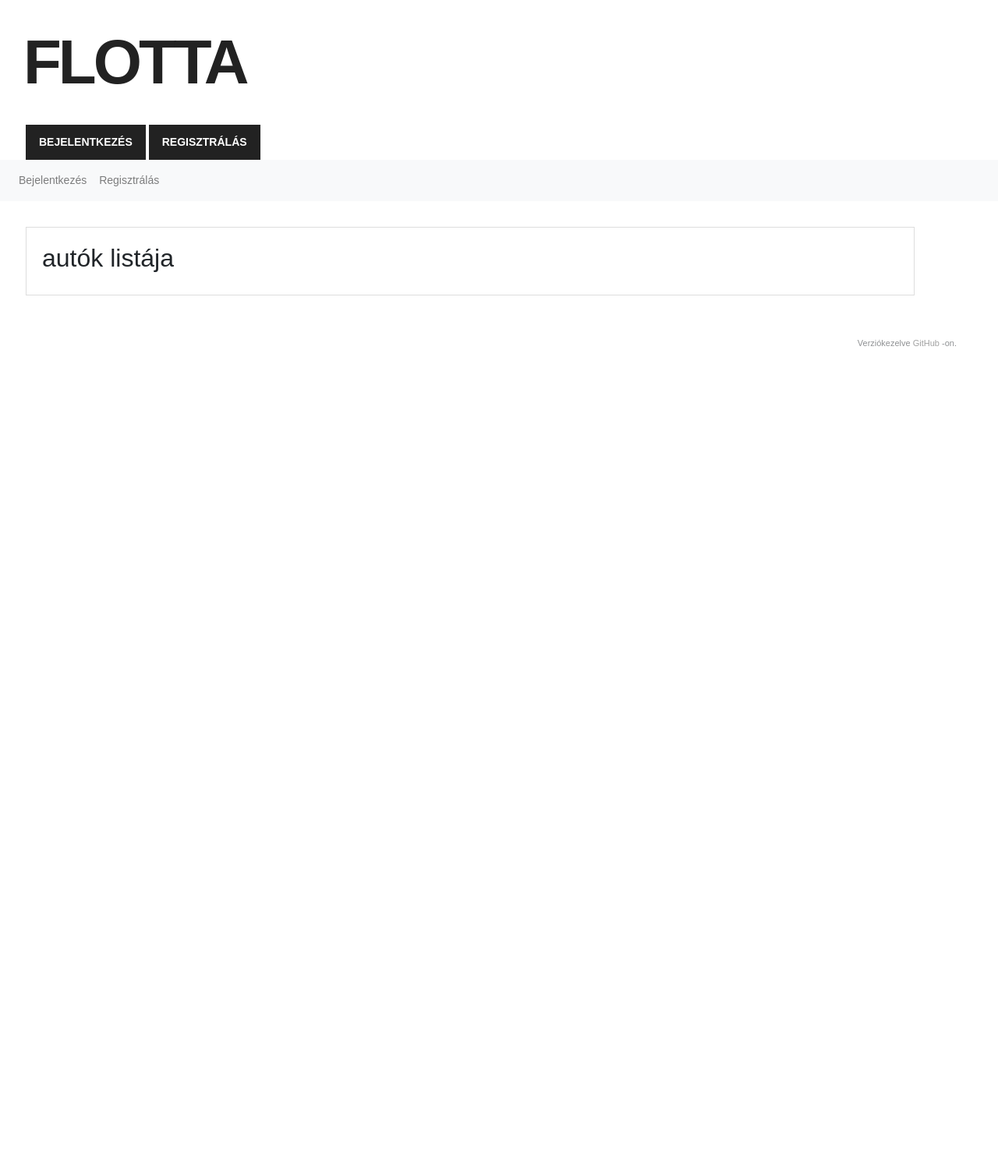
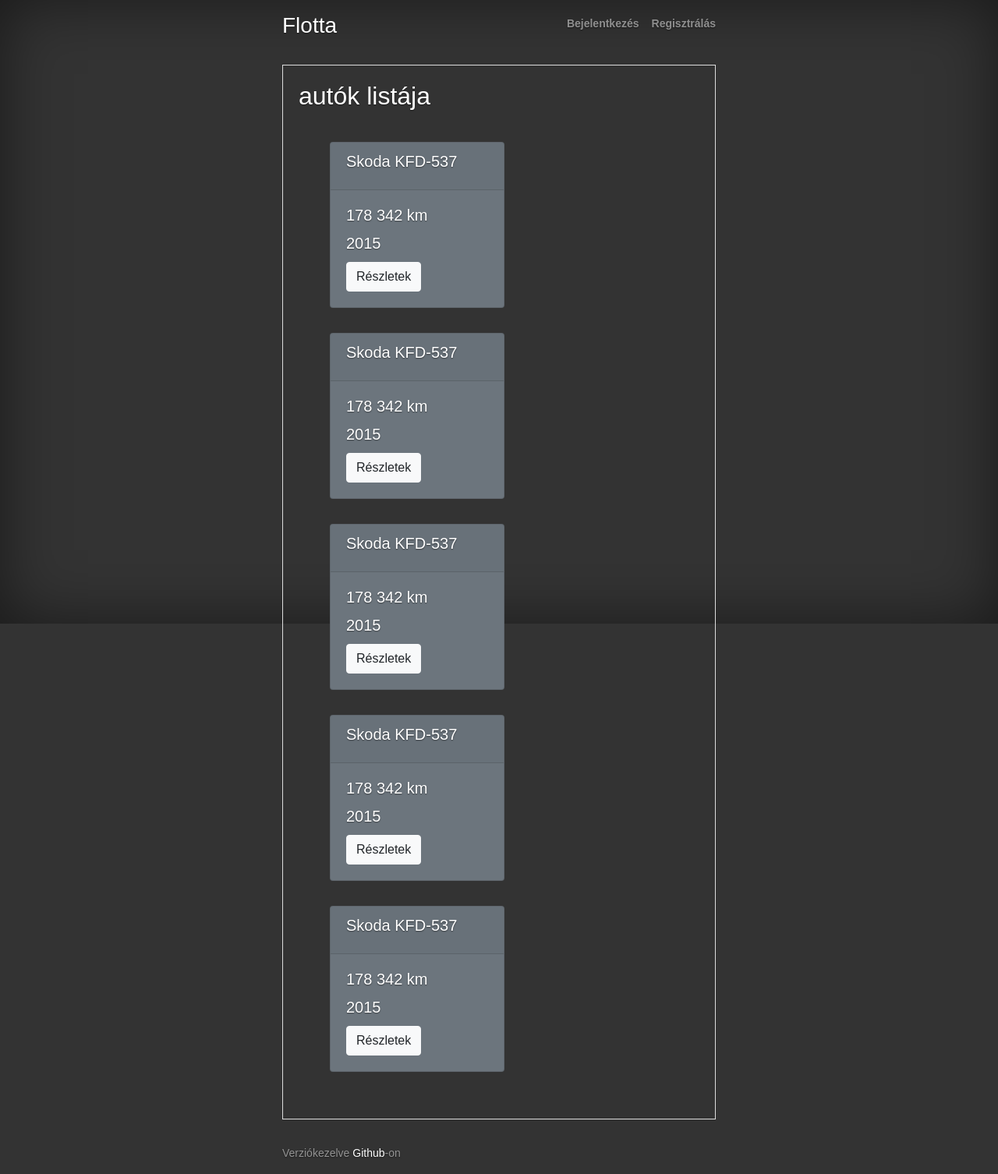
Before and after one commit to IcySmoke/Terran_proba, a PHP site: template application/view/car/index.php in a window 1280 px wide. Shown: the whole page at 78% size. Before the commit the page ends 444 px from the top, so only its background shows below. Run offline with PHP 8.4, Linux system fonts and the light colour scheme; the template is opened without the code that fills it, so the values that code supplies are empty; some libraries are stand-ins or nearby versions.

Commit message:
some design

```diff
--- a/application/controller/home.php
+++ b/application/controller/home.php
@@ -14,8 +14,8 @@ class Home extends Controller
     {
         header('location: ' . URL . 'user/login');
         // load views
-        require APP . 'view/_templates/header.php';
-        require APP . 'view/home/index.php';
-        require APP . 'view/_templates/footer.php';
+//        require APP . 'view/_templates/header.php';
+//        require APP . 'view/home/index.php';
+//        require APP . 'view/_templates/footer.php';
     }
 }
--- a/application/view/_templates/footer.php
+++ b/application/view/_templates/footer.php
@@ -1,6 +1,9 @@
-    <div class="footer">
-        Verziókezelve <a href="https://github.com/IcySmoke/Terran_proba" target="_blank"> GitHub</a> -on.
-    </div>
+    <footer class="mastfoot mt-auto">
+        <div class="inner">
+            <p>Verziókezelve <a href="https://github.com/IcySmoke/Terran_proba">Github</a>-on</p>
+        </div>
+    </footer>
+</div>
 
     <script src="//code.jquery.com/jquery-3.5.1.min.js"></script>
 
--- a/application/view/_templates/header.php
+++ b/application/view/_templates/header.php
@@ -12,22 +12,14 @@
     <link href="<?php echo URL; ?>css/style.css" rel="stylesheet">
 </head>
 <body>
-    <!-- logo -->
-    <div class="logo">
-        FLOTTA
-    </div>
 
-    <!-- navigation -->
-    <div class="navigation">
-        <a href="<?php echo URL; ?>">bejelentkezés</a>
-        <a href="<?php echo URL; ?>user/register">regisztrálás</a>
-    </div>
-
-    <nav class="navbar navbar-expand-lg navbar-light bg-light">
-        <div class="collapse navbar-collapse" id="navbarNavAltMarkup">
-            <div class="navbar-nav">
-                <a class="nav-item nav-link <?php if($_SERVER['REQUEST_URI'] == '/user/login'){ ?>active<?php } ?>" href="<?php echo URL; ?>">Bejelentkezés</a>
-                <a class="nav-item nav-link <?php if($_SERVER['REQUEST_URI'] == '/user/register'){ ?>active<?php } ?>" href="<?php echo URL; ?>user/register">Regisztrálás</a>
+    <div class="cover-container d-flex h-100 p-3 mx-auto flex-column col-xl-12">
+        <header class="masthead mb-auto">
+            <div class="inner">
+                <h3 class="masthead-brand">Flotta</h3>
+                <nav class="nav nav-masthead justify-content-center">
+                    <a class="nav-link <?php if($_SERVER['REQUEST_URI'] == '/user/login'){ ?>active<?php } ?>" href="<?php echo URL; ?>">Bejelentkezés</a>
+                    <a class="nav-link <?php if($_SERVER['REQUEST_URI'] == '/user/register'){ ?>active<?php } ?>" href="<?php echo URL; ?>user/register">Regisztrálás</a>
+                </nav>
             </div>
-        </div>
-    </nav>
+        </header>
--- a/application/view/car/index.php
+++ b/application/view/car/index.php
@@ -1,3 +1,64 @@
-<div class="container">
+<div  class="container container-fluid mx-auto">
+    <!--  TODO new car button -> cas/new  -->
     <h2>autók listája</h2>
+
+    <div class="row m-4">
+
+        <div class="card text-white bg-secondary m-3" style="width: 14rem;">
+            <div class="card-header">
+                <h5 class="card-title">Skoda KFD-537</h5>
+            </div>
+            <div class="card-body">
+                <h5 class="card-title">178 342 km</h5>
+                <h5 class="card-title">2015</h5>
+                <button type="button" class="btn btn-light">Részletek</button>
+            </div>
+        </div>
+
+        <div class="card text-white bg-secondary m-3" style="width: 14rem;">
+            <div class="card-header">
+                <h5 class="card-title">Skoda KFD-537</h5>
+            </div>
+            <div class="card-body">
+                <h5 class="card-title">178 342 km</h5>
+                <h5 class="card-title">2015</h5>
+                <button type="button" class="btn btn-light">Részletek</button>
+            </div>
+        </div>
+
+        <div class="card text-white bg-secondary m-3" style="width: 14rem;">
+            <div class="card-header">
+                <h5 class="card-title">Skoda KFD-537</h5>
+            </div>
+            <div class="card-body">
+                <h5 class="card-title">178 342 km</h5>
+                <h5 class="card-title">2015</h5>
+                <button type="button" class="btn btn-light">Részletek</button>
+            </div>
+        </div>
+
+        <div class="card text-white bg-secondary m-3" style="width: 14rem;">
+            <div class="card-header">
+                <h5 class="card-title">Skoda KFD-537</h5>
+            </div>
+            <div class="card-body">
+                <h5 class="card-title">178 342 km</h5>
+                <h5 class="card-title">2015</h5>
+                <button type="button" class="btn btn-light">Részletek</button>
+            </div>
+        </div>
+
+        <div class="card text-white bg-secondary m-3" style="width: 14rem;">
+            <div class="card-header">
+                <h5 class="card-title">Skoda KFD-537</h5>
+            </div>
+            <div class="card-body">
+                <h5 class="card-title">178 342 km</h5>
+                <h5 class="card-title">2015</h5>
+                <button type="button" class="btn btn-light">Részletek</button>
+            </div>
+        </div>
+
+    </div>
+
 </div>
--- a/public/css/style.css
+++ b/public/css/style.css
@@ -1,6 +1,20 @@
+html,
+body {
+    height: 100%;
+    background-color: #333;
+}
 body {
     font-family: Arial;
     font-size: 14px;
+    display: -ms-flexbox;
+    display: -webkit-box;
+    display: flex;
+    -ms-flex-pack: center;
+    -webkit-box-pack: center;
+    justify-content: center;
+    color: #fff;
+    text-shadow: 0 .05rem .1rem rgba(0, 0, 0, .5);
+    box-shadow: inset 0 0 5rem rgba(0, 0, 0, .5);
 }
 .logo {
     font-size: 80px;
@@ -54,3 +68,61 @@ body {
 .footer a {
     color: #454545;
 }
+a,
+a:focus,
+a:hover {
+    color: #fff;
+}
+.btn-secondary,
+.btn-secondary:hover,
+.btn-secondary:focus {
+    color: #333;
+    text-shadow: none;
+    background-color: #fff;
+    border: .05rem solid #fff;
+}
+.cover-container {
+    max-width: 42em;
+}
+.masthead {
+    margin-bottom: 2rem;
+}
+.masthead-brand {
+    margin-bottom: 0;
+}
+.nav-masthead .nav-link {
+    padding: .25rem 0;
+    font-weight: 700;
+    color: rgba(255, 255, 255, .5);
+    background-color: transparent;
+    border-bottom: .25rem solid transparent;
+}
+.nav-masthead .nav-link:hover,
+.nav-masthead .nav-link:focus {
+    border-bottom-color: rgba(255, 255, 255, .25);
+}
+.nav-masthead .nav-link + .nav-link {
+    margin-left: 1rem;
+}
+.nav-masthead .active {
+    color: #fff;
+    border-bottom-color: #fff;
+}
+@media (min-width: 48em) {
+    .masthead-brand {
+        float: left;
+    }
+    .nav-masthead {
+        float: right;
+    }
+}
+.cover {
+    padding: 0 1.5rem;
+}
+.cover .btn-lg {
+    padding: .75rem 1.25rem;
+    font-weight: 700;
+}
+.mastfoot {
+    color: rgba(255, 255, 255, .5);
+}
```
Also changed, not shown: application/view/_templates/user_header.php (+14 -12 lines), application/view/user/login.php (+3 -5 lines), application/view/user/register.php (+7 -7 lines).
